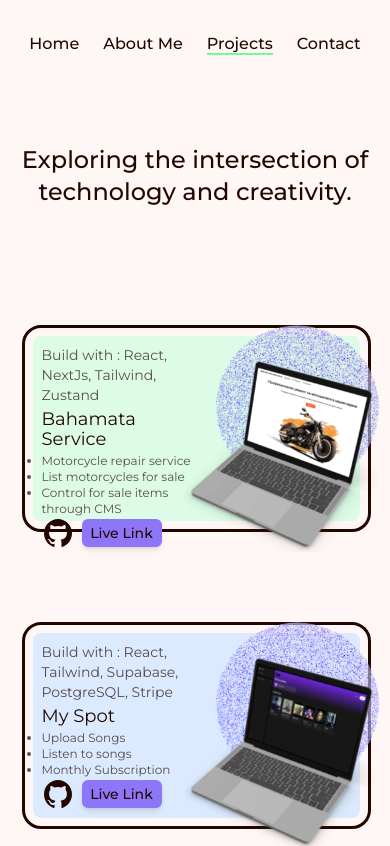
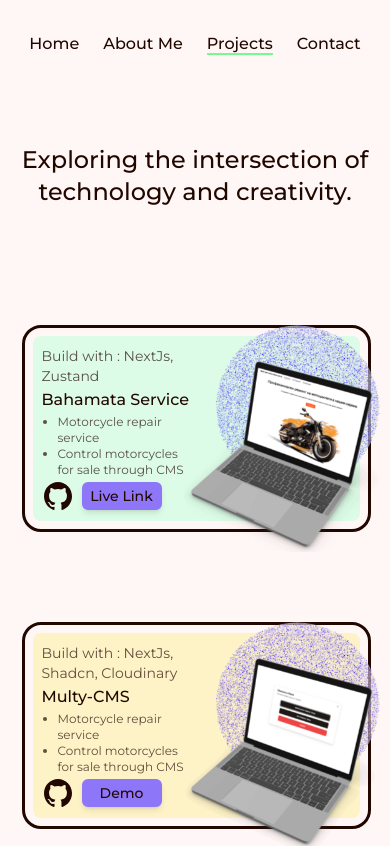
Before and after one commit to Captain-Leftovers/beeOnDWeb-portfolio, a Next.js app: page /projects in a window 390 px wide. Shown: the top 846 px of the page. Built offline with nearby package versions, Linux system fonts and the light colour scheme.

Commit message:
added  new projects

```diff
--- /dev/null
+++ b/src/app/(demos)/multy-cms/page.tsx
@@ -0,0 +1,12 @@
+export default function Demo() {
+	return (
+		<main className="flex flex-col items-center justify-center grow  p-2 max-w-7xl">
+
+            <div>
+                <p>
+                   Demo page in progress
+                </p>
+            </div>
+        </main>
+	)
+}
--- a/src/app/about/components/Skills/SkillCard.tsx
+++ b/src/app/about/components/Skills/SkillCard.tsx
@@ -7,7 +7,7 @@ type skillCardProps = {
 }
 export default function skillCard({ text, svgIcon }: skillCardProps) {
 	return (
-		<div className="flex items-center p-2 flex-col w-28 sm:w-[150px] h-auto hover:scale-105 transition">
+		<div className="flex items-center p-2 flex-col w-28 sm:w-[150px] h-auto hover:scale-105 transition duration-500">
 			<div className="">{svgIcon}</div>
 			<p className="text-2xl text-center">{text}</p>
 		</div>
--- a/src/app/components/FollowMe.tsx
+++ b/src/app/components/FollowMe.tsx
@@ -10,14 +10,14 @@ export default function FollowMe() {
 			<a
 				href="https://github.com/Captain-Leftovers"
 				target="_blank"
-				className="w-8 mr-4  ml-14 hover:scale-110 xl:-rotate-90"
+				className="w-8 mr-4  ml-14 hover:scale-110 xl:-rotate-90 transition"
 			>
 				<GithubIcon />
 			</a>
 			<a
 				href="https://www.linkedin.com/in/beeondweb"
 				target="_blank"
-				className="w-8 mr-4 hover:scale-110 xl:-rotate-90"
+				className="w-8 mr-4 hover:scale-110 xl:-rotate-90 transition"
 			>
 				<LinkedInIcon />
 			</a>
--- a/src/app/components/HireMe.tsx
+++ b/src/app/components/HireMe.tsx
@@ -16,7 +16,7 @@ export default function HireMe() {
 					/>
 					<Link
 						href="/contact"
-						className="absolute flex items-center justify-center w-24 h-24 font-normal transition-all duration-200  rounded-full dark:bg-primary-dark  bg-primary dark:text-text-dark text-text hover:scale-105 hover:bg-primary/90 active:scale-100"
+						className="absolute flex items-center justify-center w-24 h-24 font-normal transition-all duration-200  rounded-full dark:bg-primary-dark  bg-primary dark:text-text-dark text-text hover:scale-105 hover:bg-primary/90 active:scale-100 "
 					>
 						Hire Me
 					</Link>
--- a/src/app/page.tsx
+++ b/src/app/page.tsx
@@ -1,8 +1,7 @@
-import { LaptopSVG } from "@/components/Icons";
+import { LaptopSVG } from '@/components/Icons'
+import Link from 'next/link'
 
 export default function Home() {
-
-
 	return (
 		<main className="flex flex-col xl:flex-row  items-center justify-around  bg-background dark:bg-background-dark grow w-full lg:max-w-screen-xl text-text dark:text-text-dark">
 			<div className="w-1/2">
@@ -11,12 +10,33 @@ export default function Home() {
 
 			<article className="flex flex-col w-fit  ">
 				<h1 className="self-center text-4xl font-medium ">Hi there!</h1>
-			<p className="text-center ">I&apos;m <span className="text-2xl font-medium text-primary dark:text-primary-dark">Dob</span>,<br/> Full Stack Programmer and Web Developer,<br/> fusing cutting-edge technology with your visions.</p>
+				<p className="text-center ">
+					I&apos;m{' '}
+					<span className="text-2xl font-medium text-primary dark:text-primary-dark">
+						<Link className="relative group" href="/about">
+							Dob
+							<span
+								className={`w-0 absolute left-0 inline-block  h-[2px] -bottom-0.5 bg-accent dark:bg-accent-dark group-hover:w-full transition-[width] ease duration-300`}
+							></span>
+						</Link>
+					</span>
+					,<br /> Full Stack Programmer and Web Developer,
+					<br /> fusing cutting-edge technology with your visions.
+				</p>
 				<div className="flex items-center justify-center w-full mt-4">
-				<a download href='/Resume.pdf'  className=" w-40 flex items-center justify-center p-2.5 px-6 border-2 border-solid rounded-md border-primary dark:border-primary-dark bg-primary dark:bg-primary-dark font-semibold hover:bg-primary/90 dark:hover:bg-transparent">My Resume</a>
-				<a href="/contact" className="flex items-center justify-center ml-4 p-2.5 px-6 border-2 border-solid rounded-md border-primary hover:text-primary dark:hover:text-primary-dark dark:border-primary-dark dark:bg-background-dark font-semibold w-40 cursor-pointer ">Get in touch</a>
-
-
+					<a
+						download
+						href="/Resume.pdf"
+						className=" w-40 flex items-center justify-center p-2.5 px-6 border-2 border-solid rounded-md border-primary dark:border-primary-dark bg-primary dark:bg-primary-dark font-semibold hover:bg-primary/90 dark:hover:bg-transparent transition"
+					>
+						My Resume
+					</a>
+					<a
+						href="/contact"
+						className="flex items-center justify-center ml-4 p-2.5 px-6 border-2 border-solid rounded-md border-primary hover:text-primary dark:hover:text-primary-dark dark:border-primary-dark dark:bg-background-dark font-semibold w-40 cursor-pointer transition"
+					>
+						Get in touch
+					</a>
 				</div>
 			</article>
 		</main>
--- a/src/app/projects/components/BigProjCard.tsx
+++ b/src/app/projects/components/BigProjCard.tsx
@@ -3,6 +3,7 @@ import blueNoise from '#/blue-circle.png'
 import { GithubIcon } from '@/components/Icons'
 
 type BigProjCardProps = {
+	client?:boolean | undefined
 	buildWith: string
 	name: string
 	description: string[]
@@ -13,9 +14,12 @@ type BigProjCardProps = {
 	loading?: 'lazy' | 'eager'
 	priority?: boolean
 	inProgress?: boolean
+	demo?: boolean
 }
 
 export default function BigProjCard({
+	demo,
+	client,
 	buildWith,
 	name,
 	description,
@@ -29,11 +33,15 @@ export default function BigProjCard({
 }: BigProjCardProps) {
 	return (
 		<div className="lg:w-[750px] md:w-9/12 sm:w-9/12 w-5/6 mx-auto h-auto group relative">
+
 			<div className="" />
 
 			<div
 				className={`w-full  mx-auto aspect-video flex relative rounded-lg outline outline-text outline-offset-8 box-content  border border-transparent  group-hover:border-accent ${cardColor} dark:bg-opacity-40`}
-			>
+				>
+				{client && (
+					<p className='absolute md:block  hidden sm:left-0 sm:top-0 bg-accent sm:h-auto sm:w-full p-1 px-2 rounded-t-lg text-xs sm:text-base'>Real-world client project</p>
+				)}
 				<div className="w-1/2 top-0 left-14 sm:w-3/5 absolute sm:top-0 sm:left-4 sm:translate-y-1/2  animate-spin-two shadow-md backdrop-blur-3xl scale-100  shadow-transparent rounded-full transition duration-500">
 					<Image
 						loading={loading}
@@ -41,7 +49,7 @@ export default function BigProjCard({
 						alt="grain"
 						src={blueNoise}
 						className="dark:opacity-60"
-					/>
+						/>
 				</div>
 
 				<div className="text-sm w-1/2  flex flex-col justify-between pl-2 sm:pl-4 md:pl-8 z-20 py-2">
@@ -49,14 +57,14 @@ export default function BigProjCard({
 						<h2 className="text-sm sm:text-2xl text-text/70 dark:text-text-dark/80">
 							{buildWith}
 						</h2>
-						<h1 className="text-lg sm:text-3xl md:text-4xl leading-5">
+						<h1 className="text-base font-medium sm:text-3xl md:text-4xl leading-5">
 							{name}
 						</h1>
 						<section className="text-text/70 dark:text-text-dark/80 text-xs sm:text-base">
 							<ul className="list-disc">
 								{description.map((desc) => (
 									<li
-										className={`${
+										className={`ml-4 ${
 											inProgress &&
 											'text-red-400 animate-fade-in-out-text'
 										}`}
@@ -73,7 +81,7 @@ export default function BigProjCard({
 						<a
 							href={githubLink}
 							target="_blank"
-							className="w-8 hover:scale-110 "
+							className="w-8 hover:scale-110  transition"
 							style={{
 								pointerEvents:
 									liveLink === '' ? 'none' : 'auto',
@@ -91,9 +99,9 @@ export default function BigProjCard({
 
 								opacity: liveLink === '' ? 0.5 : 1,
 							}}
-							className=" shadow-md w-20 whitespace-nowrap  sm:w-24 md:w-32 flex items-center justify-center py-0.5 sm:p-2.5 sm:px-6 border-2 border-solid rounded-md border-primary dark:border-primary-dark bg-primary dark:bg-primary-dark font-medium sm:font-semibold hover:bg-primary/90 dark:hover:bg-transparent"
+							className=" shadow-md w-20 whitespace-nowrap  sm:w-24 md:w-32 flex items-center justify-center py-0.5 sm:p-2.5 sm:px-6 border-2 border-solid rounded-md border-primary dark:border-primary-dark bg-primary dark:bg-primary-dark font-medium sm:font-semibold hover:bg-primary/90 dark:hover:bg-transparent transition"
 						>
-							Live Link
+							{!!demo ? 'Demo' : 'Live Link'}
 						</a>
 					</div>
 				</div>
--- a/src/app/projects/page.tsx
+++ b/src/app/projects/page.tsx
@@ -1,6 +1,7 @@
 import BigProjCard from './components/BigProjCard'
 import beeLogLaptop from '#/laptopBeeLog.png'
 import mySpotLaptop from '#/laptopMySpot.png'
+import multyCms from '#/multy-cms .png'
 import bahamataLaptop from '#/laptopBahamata.png'
 import laptopEcommerce from '#/laptopEcommerce.png'
 import laptopAdminDash from '#/laptopAdminDash.png'
@@ -19,18 +20,33 @@ export default function Projects() {
 				</h1>
 			</div>
 			<BigProjCard
-				buildWith="Build with : React, NextJs, Tailwind, Zustand"
+				buildWith="Build with : NextJs, Zustand"
 				name="Bahamata Service"
 				description={[
 					'Motorcycle repair service',
-					'List motorcycles for sale',
-					'Control for sale items through CMS'
-
+					'Control motorcycles for sale through CMS',
 				]}
+				client={true}
 				imageSrc={bahamataLaptop}
 				cardColor="bg-green-100"
 				githubLink="https://github.com/Captain-Leftovers/motorcycle-repair-shop-next14"
 				liveLink="https://www.bahamataservice.com/"
+				loading="eager"
+				priority={true}
+			/>
+			<BigProjCard
+				buildWith="Build with : NextJs, Shadcn, Cloudinary"
+				name="Multy-CMS"
+				description={[
+					'Motorcycle repair service',
+					'Control motorcycles for sale through CMS',
+				]}
+				client={true}
+				imageSrc={multyCms}
+				cardColor="bg-amber-100"
+				githubLink="https://github.com/Captain-Leftovers/multi-web-cms-next14"
+				liveLink="/multy-cms"
+				demo={true}
 				loading="eager"
 				priority={true}
 			/>
```
Also changed, not shown: public/multy-cms .png (added). Lines whose indentation alone changed are shown as unchanged.
